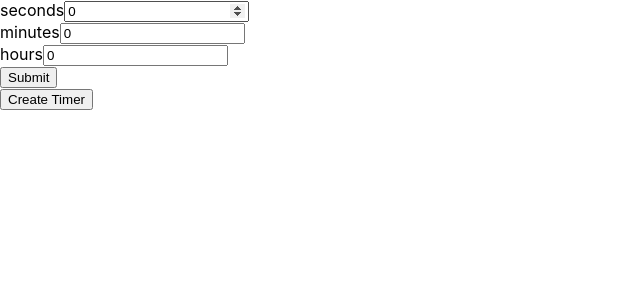
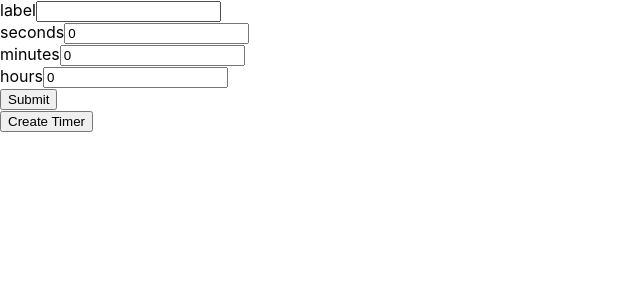
Before and after one commit to Dhall88/better-recipe-app, a React (Create React App) app in the folder better-recipe-app-client/: page / in a window 1280 px wide. Shown: the top 300 px of the page, without its empty margins (0-640 px from the left). Built offline with nearby package versions, Linux system fonts and the light colour scheme.

Commit message:
timer label :

```diff
--- a/better-recipe-app-client/src/App.js
+++ b/better-recipe-app-client/src/App.js
@@ -5,6 +5,7 @@ import Timer from './components/Timer.js'
 
 class App extends Component {
   state={
+    label: '',
     seconds: 0,
     minutes: 0,
     hours: 0,
@@ -15,8 +16,9 @@ class App extends Component {
   }
   handleSubmit =(event) => {
     event.preventDefault()
-    let arrItem = [this.state.seconds,this.state.minutes,this.state.hours]
+    let arrItem = [this.state.seconds,this.state.minutes,this.state.hours,this.state.label]
     this.setState({
+      label:'',
       seconds:0,
       minutes:0,
       hours:0,
@@ -28,6 +30,9 @@ class App extends Component {
   return (
     <div>
       <form onSubmit={this.handleSubmit}>
+        <label for='label'>label</label>
+        <input type='text' value={this.state.label} onChange={this.handleChange} id='label' />
+        <br />
         <label for='seconds'>seconds</label>
         <input type='number' value={this.state.seconds} onChange={this.handleChange} id='seconds' />
         <br />
@@ -41,7 +46,7 @@ class App extends Component {
       </form>
       <button onClick={this.createTimer}>Create Timer</button>
     {this.state.timerArr.map((timer)=> {
-      return <Timer seconds={timer[0]} minutes={timer[1]} hours={timer[2]}/>
+      return <Timer label={timer[3]} seconds={timer[0]} minutes={timer[1]} hours={timer[2]}/>
     })}
     </div>
   )
--- a/better-recipe-app-client/src/components/Timer.js
+++ b/better-recipe-app-client/src/components/Timer.js
@@ -2,6 +2,7 @@ import React, { Component } from 'react';
 
 export default class Timer extends Component {
     state={
+        label:this.props.label,
         seconds: this.props.seconds,
         minutes: this.props.minutes,
         hours: this.props.hours,
@@ -60,6 +61,7 @@ export default class Timer extends Component {
     render () {
         return (
             <div>
+                <h2>{this.state.label}</h2>
                 <h2>{this.state.hours}</h2>
                 <h2>{this.state.minutes}</h2>
                 <h2>{this.state.seconds}</h2>
```
